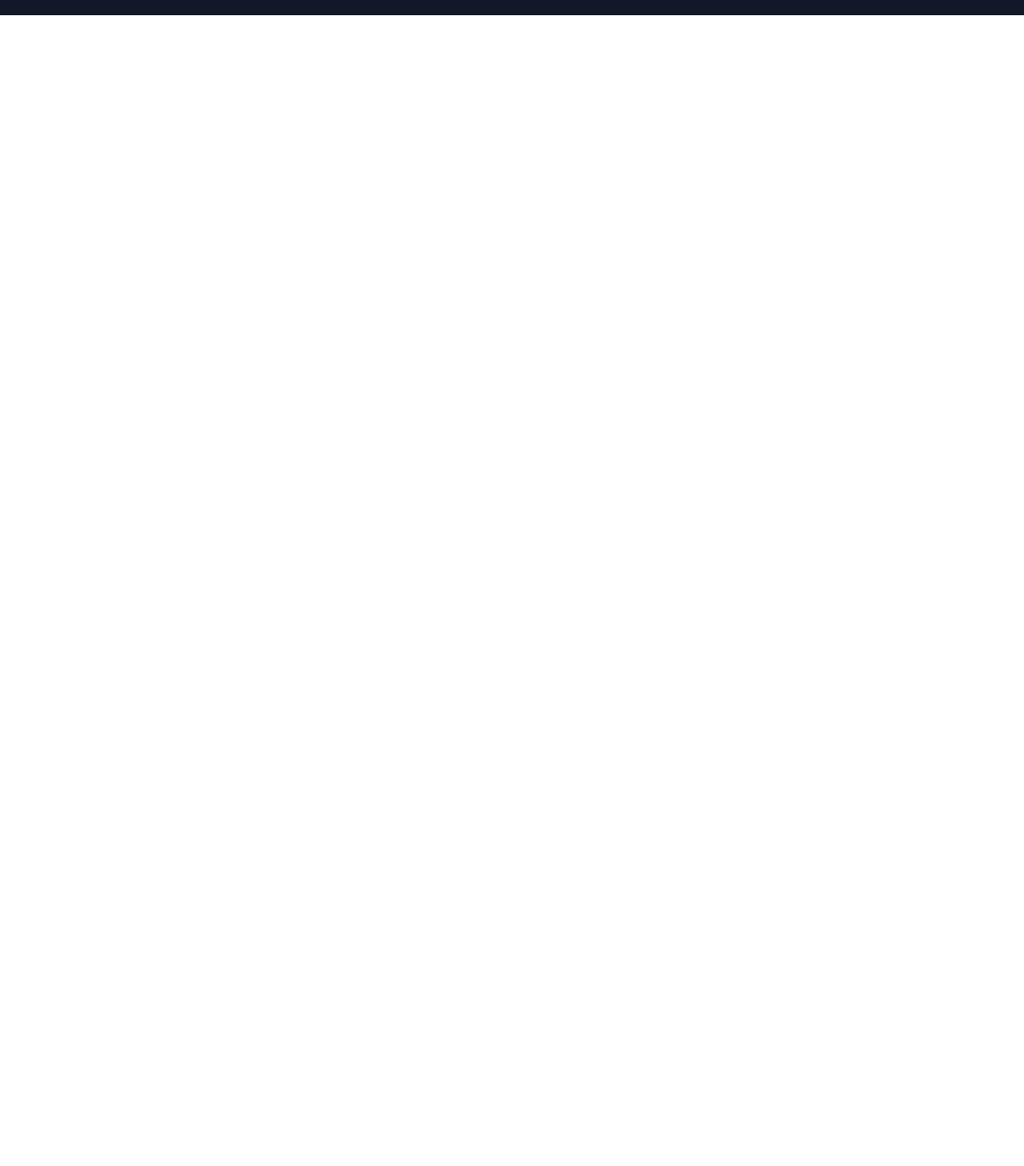
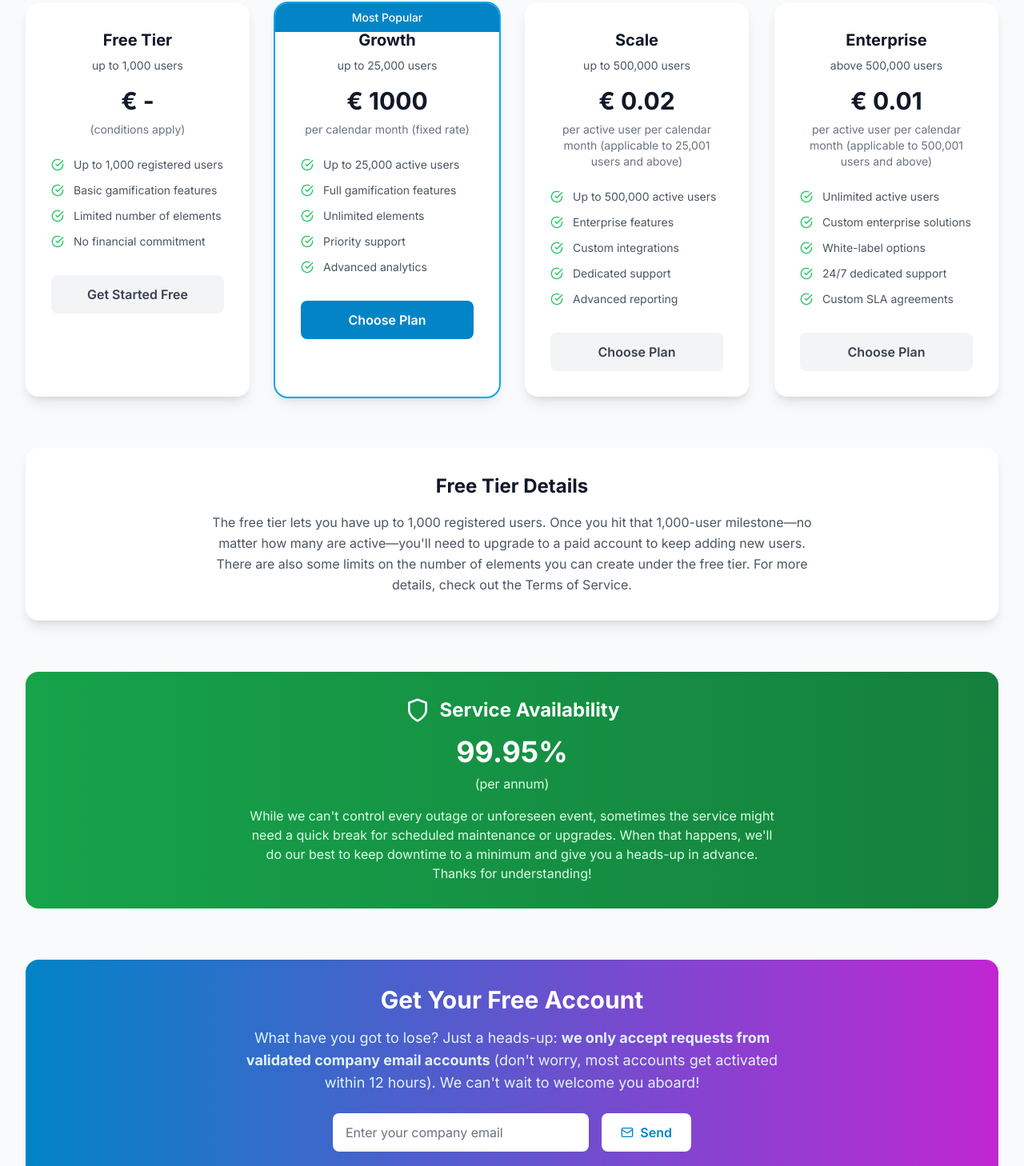
Before and after one commit to judgesteven/website, a React (Create React App) app: page /pricing in a window 1280 px wide. Shown: the part 426-1884 px from the top of the page at 80% size. Before the commit the page ends 800 px from the top, so only its background shows below. Built offline with nearby package versions, Linux system fonts and the light colour scheme.

Commit message:
Add Pricing page as separate route - How It Works link now opens pricing content

```diff
--- a/src/App.js
+++ b/src/App.js
@@ -6,6 +6,7 @@ import Features from './components/Features';
 import HowItWorks from './components/HowItWorks';
 import Dashboard from './components/Dashboard';
 import Projects from './components/Projects';
+import Pricing from './components/Pricing';
 import Footer from './components/Footer';
 
 function App() {
@@ -23,6 +24,7 @@ function App() {
           } />
           <Route path="/dashboard" element={<Dashboard />} />
           <Route path="/projects" element={<Projects />} />
+          <Route path="/pricing" element={<Pricing />} />
         </Routes>
         <Footer />
       </div>
--- a/src/components/Navbar.js
+++ b/src/components/Navbar.js
@@ -9,7 +9,7 @@ const Navbar = () => {
   const navItems = [
     { name: 'Home', href: '/' },
     { name: 'Features', href: '/projects' },
-    { name: 'How It Works', href: '#how-it-works' },
+    { name: 'How It Works', href: '/pricing' },
     { name: 'Dashboard', href: '/dashboard' },
   ];
 
--- /dev/null
+++ b/src/components/Pricing.js
@@ -0,0 +1,254 @@
+import React from 'react';
+import { motion } from 'framer-motion';
+import {
+  Zap,
+  Users,
+  CheckCircle,
+  Star,
+  Mail,
+  Shield,
+  TrendingUp,
+  Euro
+} from 'lucide-react';
+
+const Pricing = () => {
+  const pricingTiers = [
+    {
+      title: 'Free Tier',
+      users: 'up to 1,000 users',
+      price: '€ -',
+      description: '(conditions apply)',
+      features: [
+        'Up to 1,000 registered users',
+        'Basic gamification features',
+        'Limited number of elements',
+        'No financial commitment'
+      ],
+      popular: false,
+      color: 'text-gray-600',
+      bgColor: 'bg-gray-50'
+    },
+    {
+      title: 'Growth',
+      users: 'up to 25,000 users',
+      price: '€ 1000',
+      description: 'per calendar month (fixed rate)',
+      features: [
+        'Up to 25,000 active users',
+        'Full gamification features',
+        'Unlimited elements',
+        'Priority support',
+        'Advanced analytics'
+      ],
+      popular: true,
+      color: 'text-primary-600',
+      bgColor: 'bg-primary-50'
+    },
+    {
+      title: 'Scale',
+      users: 'up to 500,000 users',
+      price: '€ 0.02',
+      description: 'per active user per calendar month (applicable to 25,001 users and above)',
+      features: [
+        'Up to 500,000 active users',
+        'Enterprise features',
+        'Custom integrations',
+        'Dedicated support',
+        'Advanced reporting'
+      ],
+      popular: false,
+      color: 'text-green-600',
+      bgColor: 'bg-green-50'
+    },
+    {
+      title: 'Enterprise',
+      users: 'above 500,000 users',
+      price: '€ 0.01',
+      description: 'per active user per calendar month (applicable to 500,001 users and above)',
+      features: [
+        'Unlimited active users',
+        'Custom enterprise solutions',
+        'White-label options',
+        '24/7 dedicated support',
+        'Custom SLA agreements'
+      ],
+      popular: false,
+      color: 'text-purple-600',
+      bgColor: 'bg-purple-50'
+    }
+  ];
+
+  const containerVariants = {
+    hidden: { opacity: 0 },
+    visible: {
+      opacity: 1,
+      transition: {
+        staggerChildren: 0.1
+      }
+    }
+  };
+
+  const itemVariants = {
+    hidden: { opacity: 0, y: 20 },
+    visible: {
+      opacity: 1,
+      y: 0,
+      transition: {
+        duration: 0.6
+      }
+    }
+  };
+
+  return (
+    <div className="min-h-screen bg-gray-50 pt-16">
+      <div className="max-w-7xl mx-auto px-4 sm:px-6 lg:px-8 py-20">
+        {/* Header */}
+        <motion.div
+          initial={{ opacity: 0, y: 20 }}
+          animate={{ opacity: 1, y: 0 }}
+          transition={{ duration: 0.6 }}
+          className="text-center mb-16"
+        >
+          <div className="inline-flex items-center px-4 py-2 bg-primary-100 text-primary-700 rounded-full text-sm font-medium mb-4">
+            <Zap className="w-4 h-4 mr-2" />
+            Transparent Pricing
+          </div>
+          <h1 className="text-4xl lg:text-5xl font-bold text-gray-900 mb-6">
+            Transparent Pricing
+          </h1>
+          <p className="text-xl text-gray-600 max-w-4xl mx-auto leading-relaxed">
+            Our pricing is based on the number of <strong>monthly active users</strong>, so you only pay for what you actually use.
+            Plus, we offer a no-obligation free tier, so you can get up and running without any financial strings attached
+            and see if GameLayer is the perfect fit for your project!
+          </p>
+        </motion.div>
+
+        {/* Pricing Tiers */}
+        <motion.div
+          variants={containerVariants}
+          initial="hidden"
+          animate="visible"
+          className="grid md:grid-cols-2 lg:grid-cols-4 gap-8 mb-16"
+        >
+          {pricingTiers.map((tier, index) => (
+            <motion.div
+              key={index}
+              variants={itemVariants}
+              className={`relative bg-white rounded-2xl shadow-lg overflow-hidden ${tier.popular ? 'ring-2 ring-primary-500' : ''}`}
+            >
+              {tier.popular && (
+                <div className="absolute top-0 left-0 right-0 bg-primary-600 text-white text-center py-2 text-sm font-medium">
+                  Most Popular
+                </div>
+              )}
+
+              <div className="p-8">
+                <div className="text-center mb-6">
+                  <h3 className="text-xl font-bold text-gray-900 mb-2">{tier.title}</h3>
+                  <p className="text-gray-600 text-sm mb-4">{tier.users}</p>
+                  <div className="mb-2">
+                    <span className="text-3xl font-bold text-gray-900">{tier.price}</span>
+                  </div>
+                  <p className="text-gray-500 text-sm">{tier.description}</p>
+                </div>
+
+                <ul className="space-y-3 mb-8">
+                  {tier.features.map((feature, featureIndex) => (
+                    <li key={featureIndex} className="flex items-center text-gray-600">
+                      <CheckCircle className="w-4 h-4 text-green-500 mr-3 flex-shrink-0" />
+                      <span className="text-sm">{feature}</span>
+                    </li>
+                  ))}
+                </ul>
+
+                <button className={`w-full py-3 px-4 rounded-lg font-semibold transition-colors duration-200 ${
+                  tier.popular
+                    ? 'bg-primary-600 text-white hover:bg-primary-700'
+                    : 'bg-gray-100 text-gray-700 hover:bg-gray-200'
+                }`}>
+                  {tier.title === 'Free Tier' ? 'Get Started Free' : 'Choose Plan'}
+                </button>
+              </div>
+            </motion.div>
+          ))}
+        </motion.div>
+
+        {/* Free Tier Details */}
+        <motion.div
+          initial={{ opacity: 0, y: 20 }}
+          animate={{ opacity: 1, y: 0 }}
+          transition={{ duration: 0.6, delay: 0.2 }}
+          className="bg-white rounded-2xl shadow-lg p-8 mb-16"
+        >
+          <div className="max-w-3xl mx-auto text-center">
+            <h2 className="text-2xl font-bold text-gray-900 mb-4">Free Tier Details</h2>
+            <p className="text-gray-600 leading-relaxed">
+              The free tier lets you have up to 1,000 registered users. Once you hit that 1,000-user milestone—no matter
+              how many are active—you'll need to upgrade to a paid account to keep adding new users. There are also some
+              limits on the number of elements you can create under the free tier. For more details, check out the Terms of Service.
+            </p>
+          </div>
+        </motion.div>
+
+        {/* Service Availability */}
+        <motion.div
+          initial={{ opacity: 0, y: 20 }}
+          animate={{ opacity: 1, y: 0 }}
+          transition={{ duration: 0.6, delay: 0.3 }}
+          className="bg-gradient-to-r from-green-600 to-green-700 rounded-2xl p-8 text-white mb-16"
+        >
+          <div className="text-center">
+            <div className="flex items-center justify-center mb-4">
+              <Shield className="w-8 h-8 mr-3" />
+              <h2 className="text-2xl font-bold">Service Availability</h2>
+            </div>
+            <div className="text-4xl font-bold mb-2">99.95%</div>
+            <p className="text-green-100 mb-4">(per annum)</p>
+            <p className="text-green-100 max-w-2xl mx-auto">
+              While we can't control every outage or unforeseen event, sometimes the service might need a quick break
+              for scheduled maintenance or upgrades. When that happens, we'll do our best to keep downtime to a minimum
+              and give you a heads-up in advance. Thanks for understanding!
+            </p>
+          </div>
+        </motion.div>
+
+        {/* CTA Section */}
+        <motion.div
+          initial={{ opacity: 0, y: 20 }}
+          animate={{ opacity: 1, y: 0 }}
+          transition={{ duration: 0.6, delay: 0.4 }}
+          className="text-center"
+        >
+          <div className="bg-gradient-to-r from-primary-600 to-secondary-600 rounded-2xl p-8 text-white">
+            <div className="max-w-2xl mx-auto">
+              <h3 className="text-3xl font-bold mb-4">
+                Get Your Free Account
+              </h3>
+              <p className="text-primary-100 text-lg mb-6">
+                What have you got to lose? Just a heads-up: <strong>we only accept requests from validated company email accounts</strong> (don't worry, most accounts get activated within 12 hours). We can't wait to welcome you aboard!
+              </p>
+
+              <div className="flex flex-col sm:flex-row gap-4 max-w-md mx-auto">
+                <input
+                  type="email"
+                  placeholder="Enter your company email"
+                  className="flex-1 px-4 py-3 rounded-lg text-gray-900 placeholder-gray-500 focus:outline-none focus:ring-2 focus:ring-white"
+                />
+                <button className="bg-white text-primary-600 font-semibold px-6 py-3 rounded-lg hover:bg-gray-50 transition-colors duration-200 flex items-center justify-center">
+                  <Mail className="w-4 h-4 mr-2" />
+                  Send
+                </button>
+              </div>
+
+              <p className="text-primary-200 text-sm mt-4">
+                Please check our Terms of Service for any limits placed on free accounts
+              </p>
+            </div>
+          </div>
+        </motion.div>
+      </div>
+    </div>
+  );
+};
+
+export default Pricing;
```
